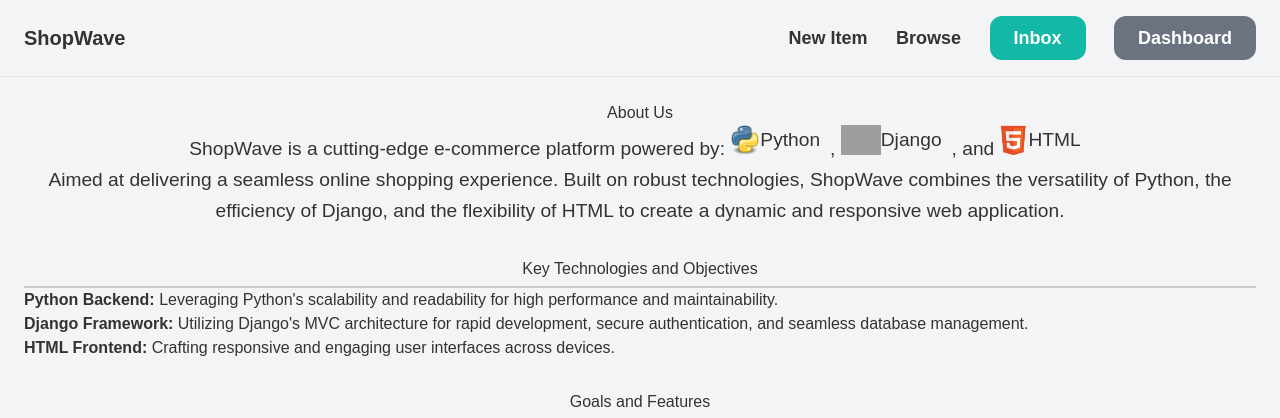
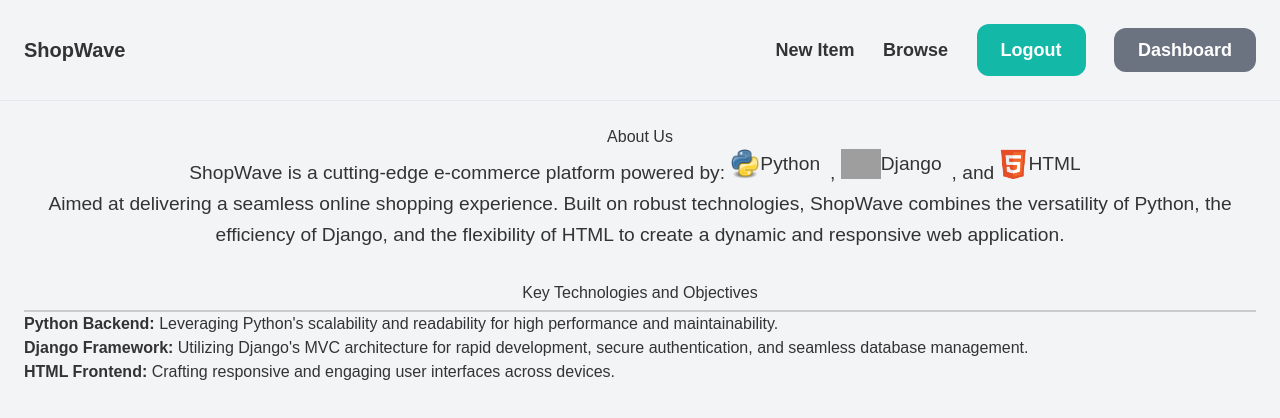
Before and after one commit to lnpotter/ShopWave, a Django app: page /about/ in a window 1280 px wide. Shown: the top 418 px of the page. Run offline with Django 5.2, Linux system fonts and the light colour scheme; the visitor is signed in with stand-in values (Sample User, id 1); parts of the project's set-up code (start-up, migrations or seed data) failed here and were passed over; some libraries are stand-ins or nearby versions; grey boxes are pictures that could not be loaded.

Commit message:
feat(logout): Secure logout done #5

```diff
--- a/core/urls.py
+++ b/core/urls.py
@@ -13,5 +13,6 @@
     path("signup/", views.signup, name="signup"),
     path("terms/", views.terms, name="terms"),
     path("policy/", views.policy, name="policy"),
+    path('logout/', auth_views.LogoutView.as_view(), name='logout'),
     path("login/", auth_views.LoginView.as_view(authentication_form=LoginForm), name="login")
 ]
--- a/templates/base.html
+++ b/templates/base.html
@@ -17,14 +17,17 @@
     <a href="/" class="text-xl font-semibold">ShopWave</a>
 
     <div class="space-x-6">
-            <a href="{% url "item:new_item" %}" class="text-lg font-semibold hover:text-gray-500">New Item</a>
+        <a href="{% url 'item:new_item' %}" class="text-lg font-semibold hover:text-gray-500">New Item</a>
         <a href="#" class="text-lg font-semibold hover:text-gray-500">Browse</a>
         {% if request.user.is_authenticated %}
-                <a href="#" class="px-6 py-3 text-lg font-semibold bg-teal-500 text-white rounded-xl hover:bg-teal-700">Inbox</a>
-                <a href="{% url "dashboard:index" %}" class="px-6 py-3 text-lg font-semibold bg-gray-500 text-white rounded-xl hover:bg-gray-700">Dashboard</a>
+            <form action="{% url 'core:logout' %}" method="post" class="inline-block">
+                {% csrf_token %}
+                <button type="submit" class="px-6 py-3 text-lg font-semibold bg-teal-500 text-white rounded-xl hover:bg-teal-700">Logout</button>
+            </form>
+            <a href="{% url 'dashboard:index' %}" class="px-6 py-3 text-lg font-semibold bg-gray-500 text-white rounded-xl hover:bg-gray-700">Dashboard</a>
         {% else %}
-                <a href="{% url "core:signup" %}" class="px-6 py-3 text-lg font-semibold bg-teal-500 text-white rounded-xl hover:bg-teal-700">Sign Up</a>
-                <a href="{% url "core:login" %}" class="px-6 py-3 text-lg font-semibold bg-gray-500 text-white rounded-xl hover:bg-gray-700">Log In</a>
+            <a href="{% url 'core:signup' %}" class="px-6 py-3 text-lg font-semibold bg-teal-500 text-white rounded-xl hover:bg-teal-700">Sign Up</a>
+            <a href="{% url 'core:login' %}" class="px-6 py-3 text-lg font-semibold bg-gray-500 text-white rounded-xl hover:bg-gray-700">Log In</a>
         {% endif %}
     </div>
 </nav>
@@ -41,10 +44,10 @@
     <div class="w-1/3">
         <h3 class="mb-5 font-semibold text-gray-400">Menu</h3>
         <ul class="space-y-2">
-                <li><a href="{% url "core:about" %}" class="text-lg text-teal-500 hover:text-teal-700">About</a></li>
-                <li><a href="{% url "core:contact" %}" class="text-lg text-teal-500 hover:text-teal-700">Contact</a></li>
-                <li><a href="{% url "core:policy" %}" class="text-lg text-teal-500 hover:text-teal-700">Privacy Policy</a></li>
-                <li><a href="{% url "core:terms" %}" class="text-lg text-teal-500 hover:text-teal-700">Terms of Use</a></li>
+            <li><a href="{% url 'core:about' %}" class="text-lg text-teal-500 hover:text-teal-700">About</a></li>
+            <li><a href="{% url 'core:contact' %}" class="text-lg text-teal-500 hover:text-teal-700">Contact</a></li>
+            <li><a href="{% url 'core:policy' %}" class="text-lg text-teal-500 hover:text-teal-700">Privacy Policy</a></li>
+            <li><a href="{% url 'core:terms' %}" class="text-lg text-teal-500 hover:text-teal-700">Terms of Use</a></li>
         </ul>
     </div>
 </footer>
```
Lines whose indentation alone changed are shown as unchanged.
